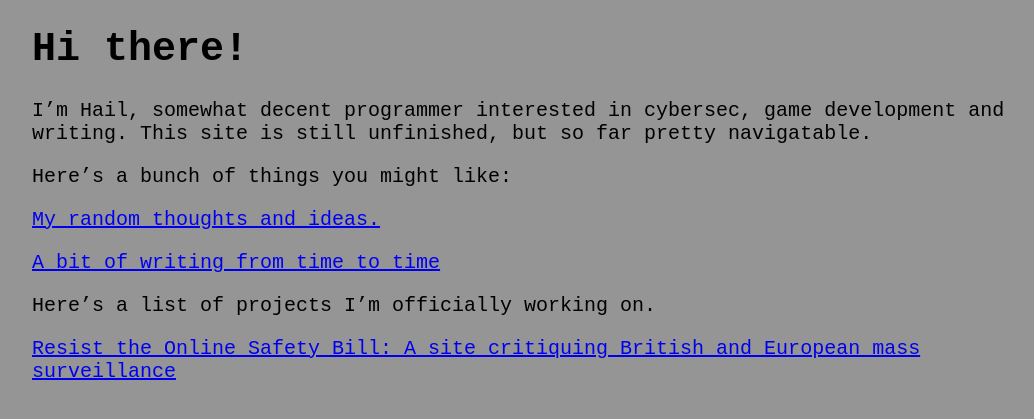
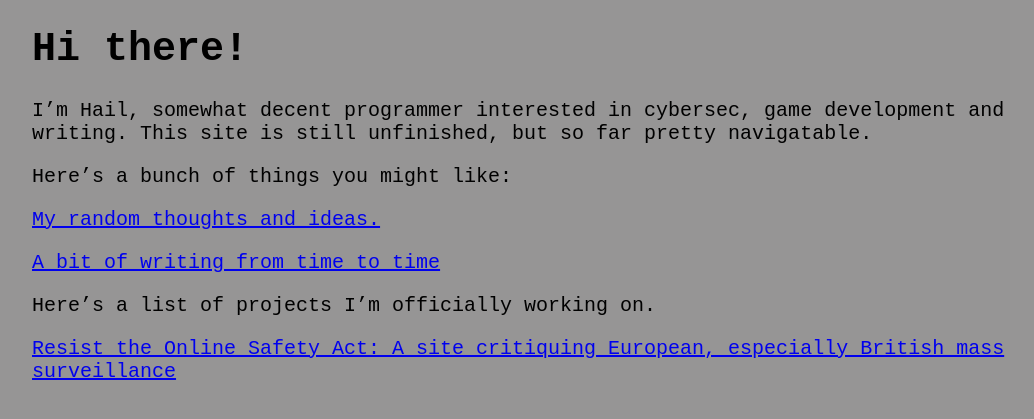
Before and after one commit to CrazycatASG/crazycatasg.github.io, a Jekyll site: the page built from index.md, in a window 1280 px wide. Shown: the top 419 px of the page, without its empty margins (108-1142 px from the left). Built offline with Jekyll 4.4.1, drawn with Linux system fonts in a browser that asks for light colours.

Commit message:
Update index.md

```diff
--- a/index.md
+++ b/index.md
@@ -2,6 +2,7 @@
 layout: default
 title: "The Crazy Cafe!"
 ---
+<script src="https://keepandroidopen.org/banner.js"></script>
 
 # Hi there!
 
@@ -15,4 +16,4 @@ Here's a bunch of things you might like:
 
 Here's a list of projects I'm officially working on.
 
-[Resist the Online Safety Bill: A site critiquing British and European mass surveillance](https://crazycatasg.github.io/anti-osa/)
+[Resist the Online Safety Act: A site critiquing European, especially British mass surveillance](https://crazycatasg.github.io/anti-osa/)
```
